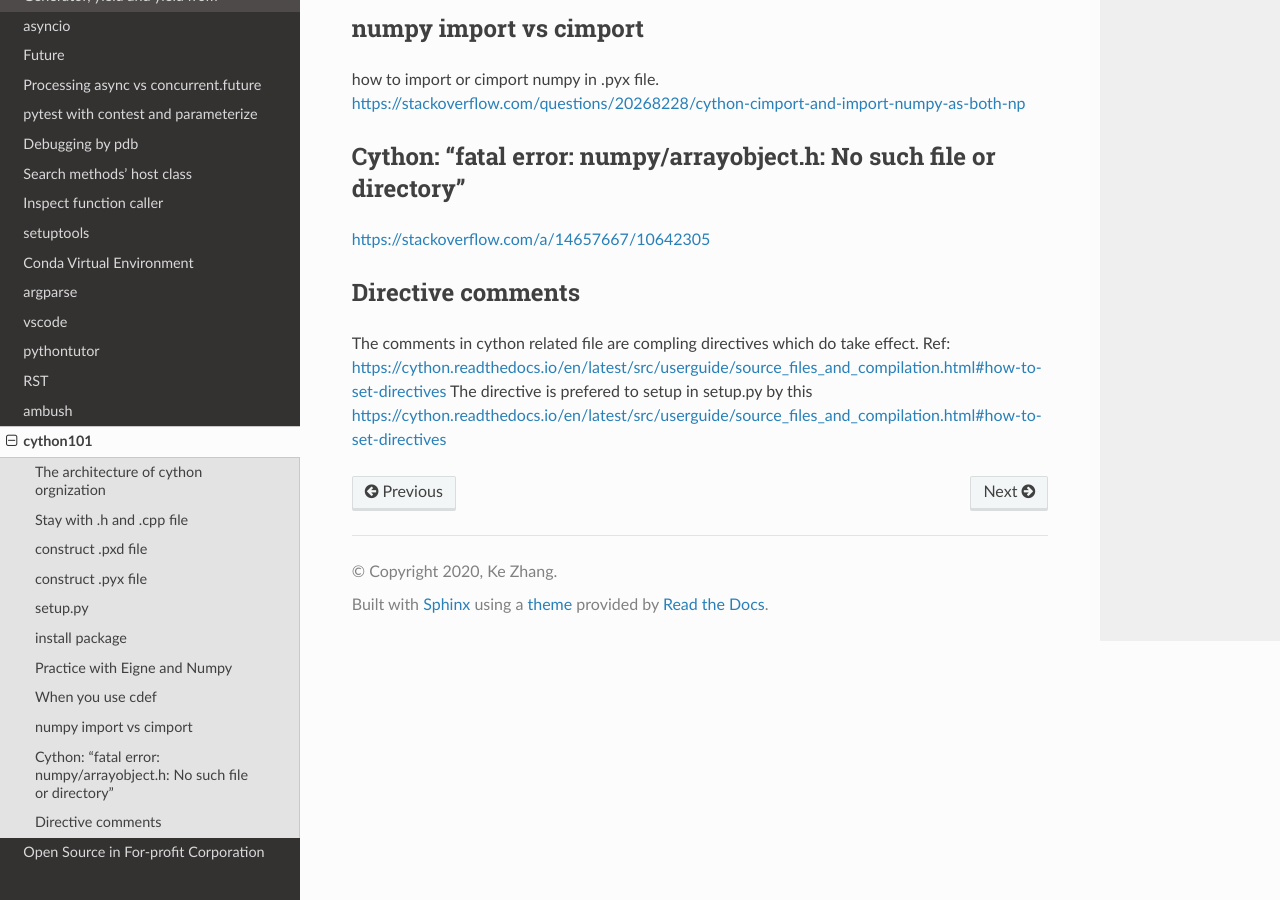
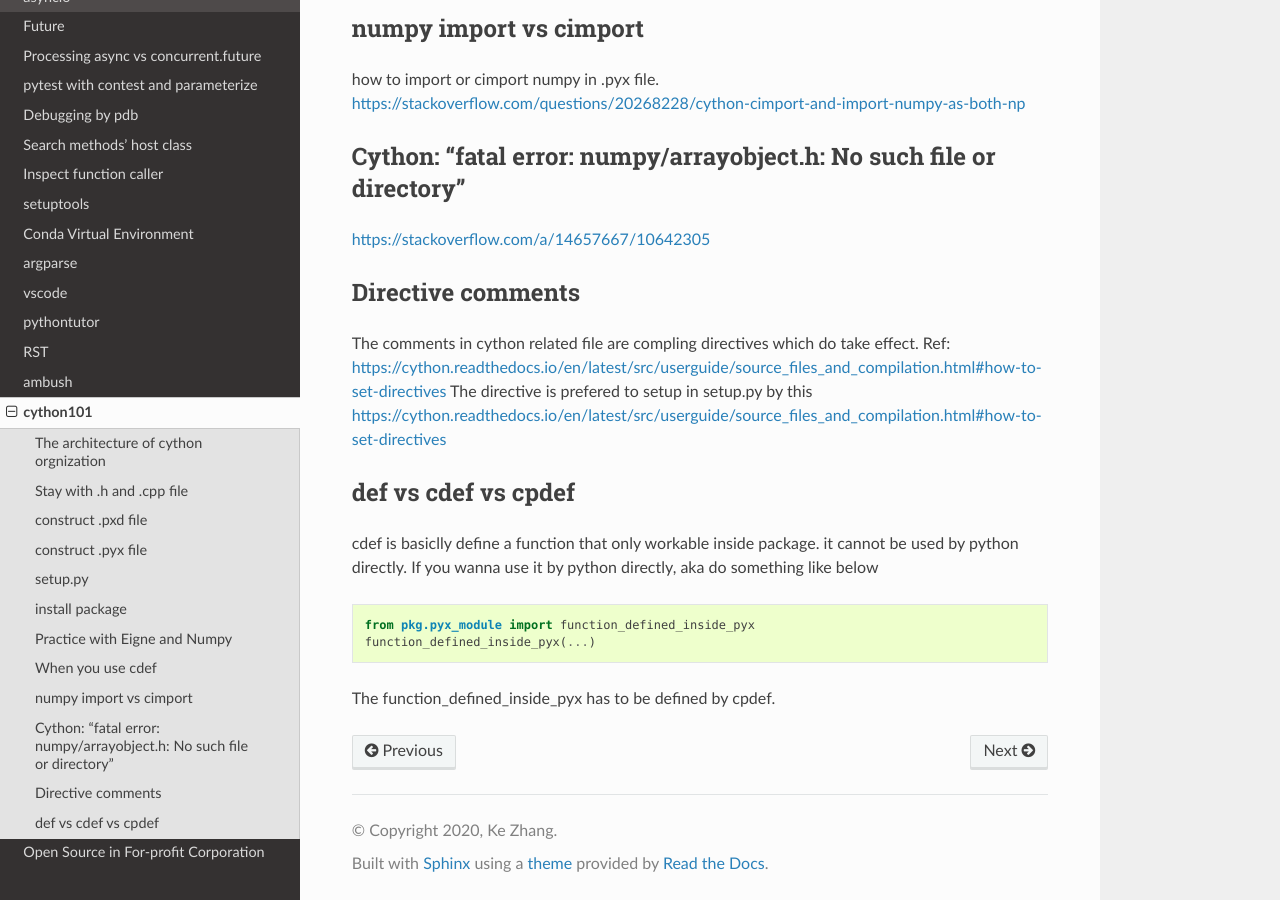
Before and after one commit to ke-zhang-rd/krystal, a Sphinx documentation site: the page built from docs/source/cython.rst, in a window 1280 px wide and 900 px high, scrolled down 4111 px. Built offline with Sphinx 7.4.7 and the Read the Docs theme 2.0.0, drawn with Linux system fonts in a browser that asks for light colours; some of the changed text lies outside the part shown.

Commit message:
Update cython.rst

```diff
--- a/docs/source/cython.rst
+++ b/docs/source/cython.rst
@@ -241,3 +241,17 @@ Ref:
 https://cython.readthedocs.io/en/latest/src/userguide/source_files_and_compilation.html#how-to-set-directives
 The directive is prefered to setup in setup.py by this
 https://cython.readthedocs.io/en/latest/src/userguide/source_files_and_compilation.html#how-to-set-directives
+
+
+def vs cdef vs cpdef
+--------------------
+
+cdef is basiclly define a function that only workable inside package. it cannot be used by python directly. If you wanna use it by python directly, aka
+do something like below
+
+.. code:: python
+
+  from pkg.pyx_module import function_defined_inside_pyx
+  function_defined_inside_pyx(...)
+
+The function_defined_inside_pyx has to be defined by cpdef.
```
